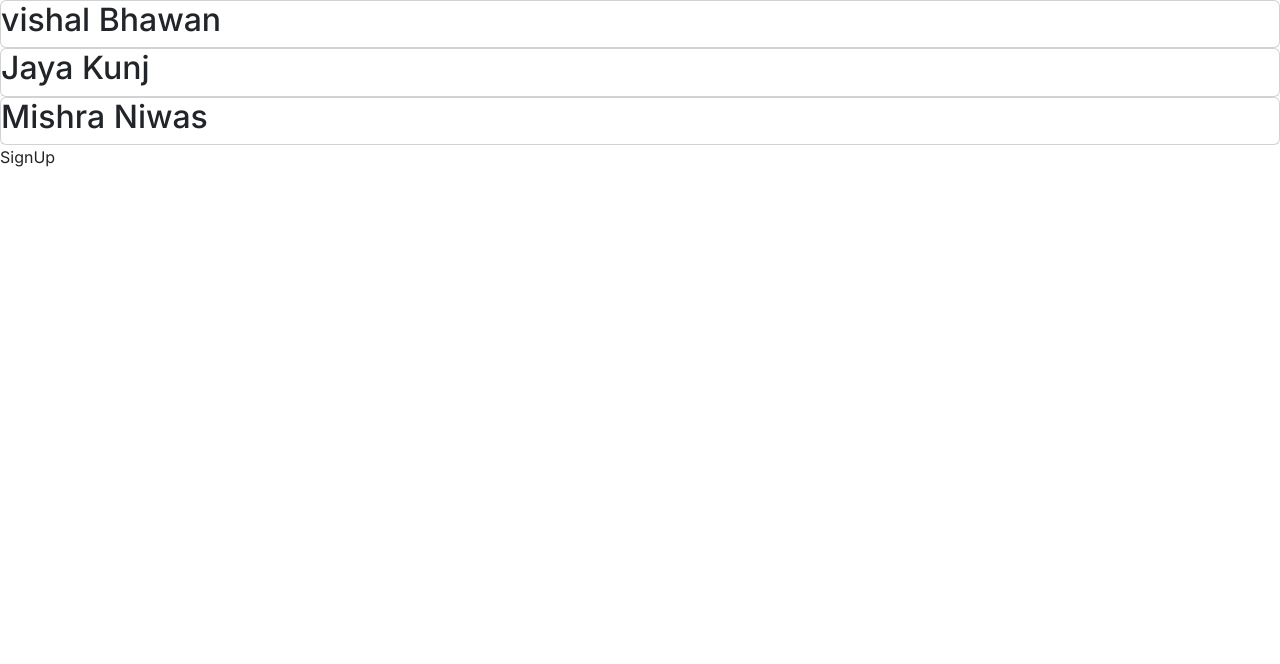
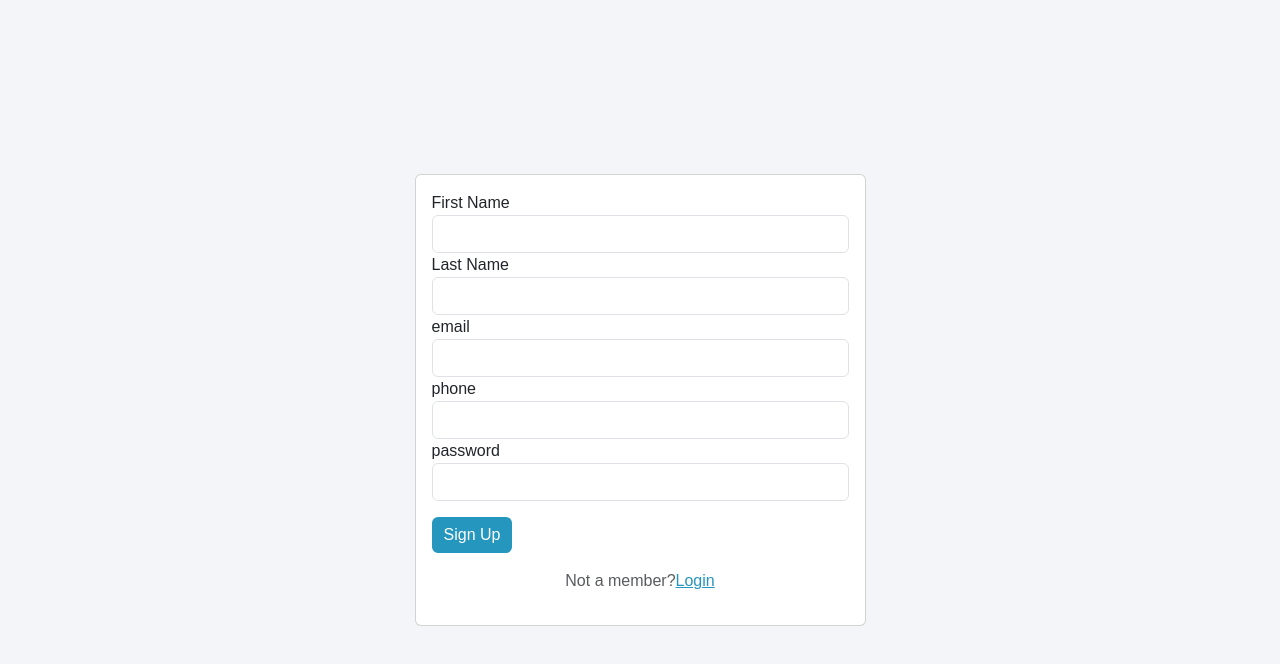
Before and after one commit to TizonX/rent_calculator, a Next.js app: page /auth/signup in a window 1280 px wide. Shown: the top 664 px of the page. Built offline with nearby package versions, Linux system fonts and the light colour scheme.

Commit message:
fix: signup & login screen

```diff
--- a/Components/Layouts/AuthLayout.js
+++ b/Components/Layouts/AuthLayout.js
@@ -1,72 +1,18 @@
-"use client"
-import Head from 'next/head';
+"use client";
 import React, { useEffect, useState } from "react";
-import { getPropertyDetailsFakeAPI } from '../FakeAPICalls';
+import "../../style/authLayout/auth-layout.css"
+
+
+
 const AuthLayout = ({ children }) => {
-    const [renterData, setRenterData] = useState([]);
-    const [propertyData, setPropertyData] = useState([]);
-    const [error, setError] = useState({
-      status: false,
-      msg: "",
-    })
-
-    useEffect(() => {
-        // getAllRenter();
-        if(propertyData.length ===0)
-        {
-        getPropertyDetails();
-        }
-      }, []);
-
-        // get property details
-  const getPropertyDetails = async () => {
-    try {
-      const res = await getPropertyDetailsFakeAPI();
-      if (res) {
-        const data = res.data;
-        setPropertyData(data);
-        console.log(data)
-      }
-    } catch (error) {
-      setError({
-        status: true,
-        msg: "Somthing wenths wrong!!!"
-      })
-    }
-  }
   return (
     <div>
-      <Head>
-        <title>Your App Title</title>
-        {/* Add any other meta tags, stylesheets, or scripts you want to include */}
-      </Head>
       <header>
-        {/* Your header content goes here */}
+
       </header>
-      <main>
-      {propertyData.length > 0 ?
 
-propertyData.map((count, index) => (
-  <div className='card' key={index} onClick={() => handlePropertySelect(count.id)}>
-    <div className='home-image'>
-      {/* <FontAwesomeIcon
-      icon={faHouse}
-    /> */}
-      {/* <Image src={HomeDefaultImage} alt="Home" /> */}
-    </div>
-    <h2>{count.name}</h2>
-  </div>
-))
-:
-<div className='spinner'>
-  {/* <Spinner /> */}
-</div>
-}
-        {children}
-      </main>
-      <footer>
-        {/* Your footer content goes here */}
-      </footer>
+      <main>{children}</main>
+      <footer>{/* Your footer content goes here */}</footer>
     </div>
   );
 };
--- /dev/null
+++ b/Components/Signup/index.js
@@ -0,0 +1,125 @@
+"use client";
+import React, { useState } from "react";
+import { useRouter } from "next/navigation";
+import Link from "next/link";
+import "../../style/login/login.css";
+import axios from "axios";
+const SignupIndex = () => {
+  const router = useRouter();
+  const [signupData, setSignupData] = useState({
+    firstName: "",
+    lastName: "",
+    email: "",
+    phone: "",
+    password: "",
+  });
+  const [errMsg, setErrMsg] = useState({
+    status: false,
+    msg: "",
+  });
+  const formArr = [
+    {
+      label: "First Name",
+      name: "firstName",
+      type: "text",
+    },
+    {
+      label: "Last Name",
+      name: "lastName",
+      type: "text",
+    },
+    {
+      label: "email",
+      name: "email",
+      type: "email",
+    },
+    {
+      label: "phone",
+      name: "phone",
+      type: "text",
+    },
+    {
+      label: "password",
+      name: "password",
+      type: "password",
+    },
+  ];
+  //-------------------API START-------------------------
+  const signupAPICall = async () => {
+    const apiUrl = `http://15.207.186.147/auth/signup/owner`;
+    axios
+      .post(apiUrl, signupData)
+      .then((response) => {
+        // Handle success
+        console.log("Response:", response.data);
+        router.push(`/auth/login`);
+      })
+      .catch((error) => {
+        // Handle error
+        console.error("Error:", error);
+        setErrMsg({
+          status: true,
+          msg: error.message,
+        });
+      });
+  };
+  //--------------------API END--------------------------
+  const handleInputFields = (e) => {
+    const { name, value } = e.target;
+    setSignupData(() => ({
+      ...signupData,
+      [name]: value,
+    }));
+  };
+  const handleSubmit = (e) => {
+    e.preventDefault();
+    console.log(signupData);
+    signupAPICall();
+  };
+  return (
+    <div className="container">
+      <div className="row">
+        <div className="col-md-5 mx-auto">
+          <div className="card card-body">
+            <form onSubmit={handleSubmit}>
+              <input
+                type="hidden"
+                name="_csrf"
+                value="7635eb83-1f95-4b32-8788-abec2724a9a4"
+              />
+              {formArr.map((field, inx) => (
+                <div className="form-group required" key={inx}>
+                  <label htmlFor="firstName">{field.label}</label>
+                  <input
+                    type={field.type}
+                    className="form-control text-lowercase"
+                    id={field.name}
+                    required=""
+                    name={field.name}
+                    value={signupData[field.name]}
+                    onChange={handleInputFields}
+                  />
+                </div>
+              ))}
+              <div className="form-group pt-3">
+                <button
+                  className="btn btn-primary btn-block vishal"
+                  type="submit"
+                >
+                  Sign Up
+                </button>
+              </div>
+            </form>
+            <p className="small-xl pt-3 text-center">
+              <span className="text-muted">Not a member?</span>
+              <Link href="/auth/login">Login</Link>
+            </p>
+            {errMsg.status && <div className="text-danger">{errMsg.msg}</div>}
+          </div>
+        </div>
+      </div>
+    </div>
+  );
+};
+
+export default SignupIndex;
--- a/src/app/auth/signup/page.js
+++ b/src/app/auth/signup/page.js
@@ -1,12 +1,12 @@
-import React from 'react'
-import AuthLayout from '../../../../Components/Layouts/AuthLayout'
+import React from "react";
+import AuthLayout from "../../../../Components/Layouts/AuthLayout";
+import SignupIndex from "../../../../Components/Signup";
 const SignUp = () => {
   return (
     <AuthLayout>
-    <div>SignUp</div>
+      <SignupIndex />
+    </AuthLayout>
+  );
+};
 
-    </AuthLayout>
-  )
-}
-
-export default SignUp
+export default SignUp;
--- a/src/app/layout.js
+++ b/src/app/layout.js
@@ -1,6 +1,7 @@
 
 //
 import './globals.css'
+import "../../style/globalTheme/globalThem.css";
 import { Inter } from 'next/font/google'
 
 import 'bootstrap/dist/css/bootstrap.min.css';
--- /dev/null
+++ b/style/authLayout/auth-layout.css
@@ -0,0 +1,9 @@
+main{
+  height: 100vh;
+  width: 100%;
+  display: flex;
+  justify-content: center;
+  align-items: center;
+  background: var(--background);
+  font-family: 'Muli', sans-serif;
+}
--- /dev/null
+++ b/style/globalTheme/globalThem.css
@@ -0,0 +1,5 @@
+:root {
+  --primary: #2596be;
+  --background: #f4f5f9;
+  --white: #fff;
+}
--- /dev/null
+++ b/style/login/login.css
@@ -0,0 +1,39 @@
+.container {
+  /* background: var(--primary) !important; */
+  font-family: 'Muli', sans-serif;
+}
+
+h1 {
+  color: var(--white);
+  padding-bottom: 2rem;
+  font-weight: bold;
+}
+
+a {
+  color: var(--primary);
+}
+
+a:hover {
+  color: var(--primary);
+  text-decoration: none;
+}
+
+.form-control:focus {
+
+  color: #000;
+  background-color: var(--background);
+  border: 2px solid var(--background);
+  outline: 0;
+  box-shadow: none;
+
+}
+
+.btn {
+  background: var(--primary) !important;
+  border: var(--primary) !important;
+}
+
+.btn:hover {
+  background: var(--primary);
+  border: var(--primary);
+}
```
Also changed, not shown: Components/Header/Header.jsx (+0 -7 lines), Components/Login/index.js (+100 -8 lines).
